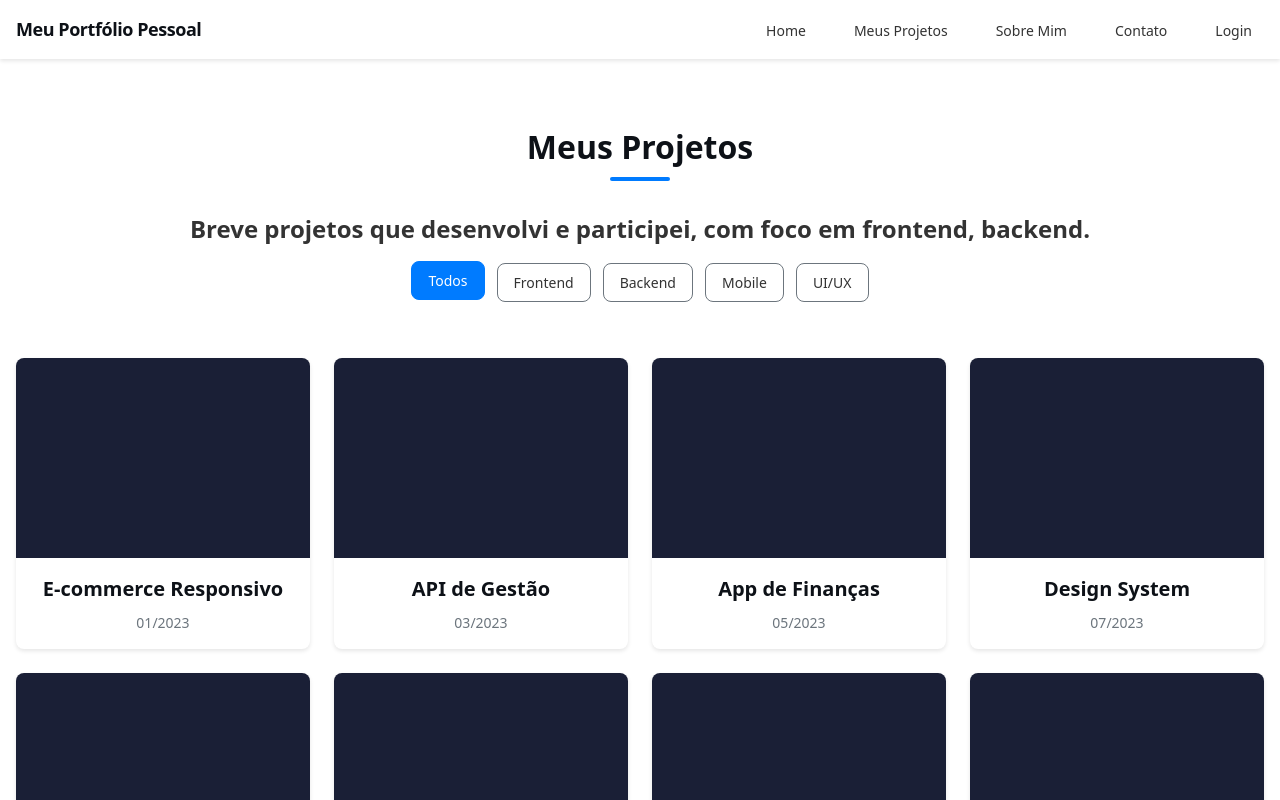
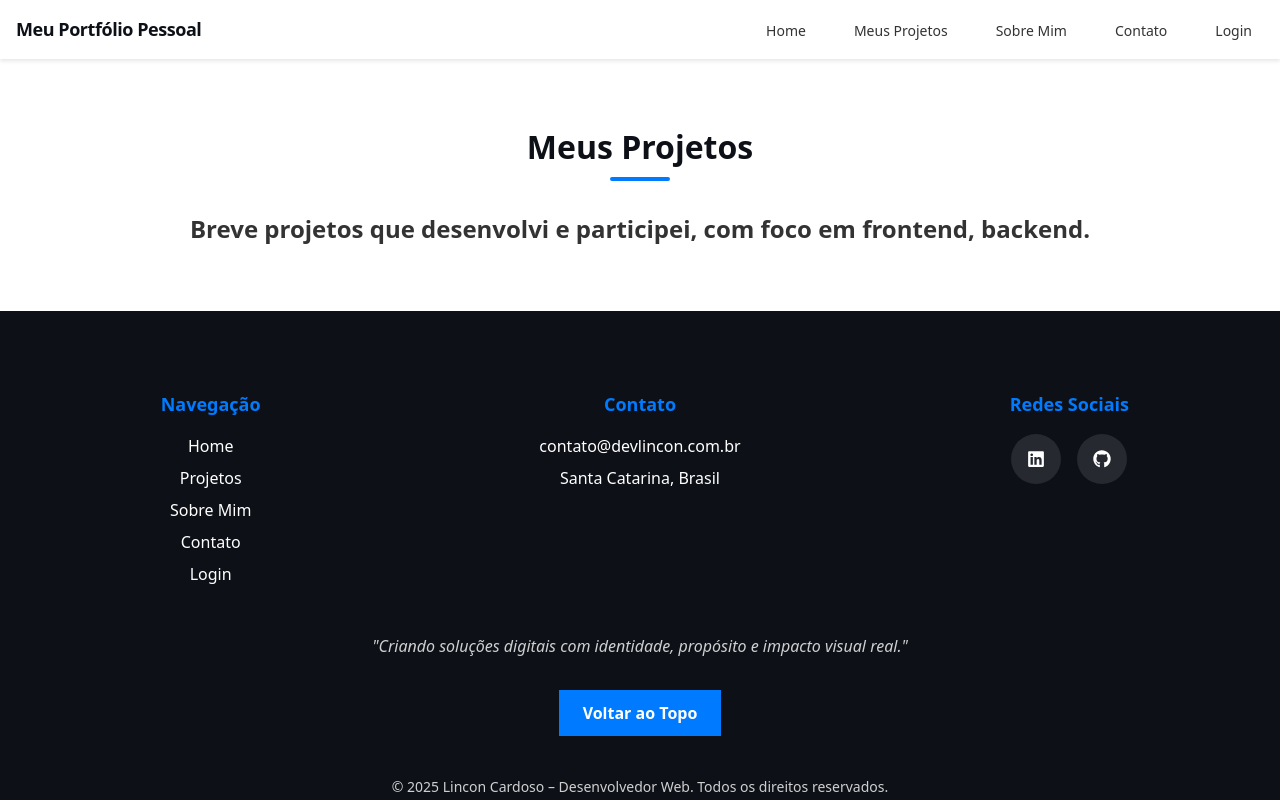
Before and after one commit to lincon-cardoso/meu-portifolio, a Next.js app: page /meuProjetos in a window 1280 px wide. Shown: the top 800 px of the page. Built offline with nearby package versions, Linux system fonts and the light colour scheme.

Commit message:
fix: comenta seções de menu e dados de projetos não utilizados

```diff
--- a/src/app/meuProjetos/page.tsx
+++ b/src/app/meuProjetos/page.tsx
@@ -5,28 +5,28 @@ import useProjectFilter from "@/hooks/useProjectFilter";
 import Cabecalho from "../../components/layout/Cabecalho";
 import Rodape from "../../components/layout/Rodape";
 
-const menuItems = [
-  { category: "todos", label: "Todos" },
-  { category: "frontend", label: "Frontend" },
-  { category: "backend", label: "Backend" },
-  { category: "mobile", label: "Mobile" },
-  { category: "ui", label: "UI/UX" },
-];
+// const menuItems = [
+//   { category: "todos", label: "Todos" },
+//   { category: "frontend", label: "Frontend" },
+//   { category: "backend", label: "Backend" },
+//   { category: "mobile", label: "Mobile" },
+//   { category: "ui", label: "UI/UX" },
+// ];
 
-const projectsData = [
-  { category: "frontend", title: "E-commerce Responsivo", date: "01/2023" },
-  { category: "backend", title: "API de Gestão", date: "03/2023" },
-  { category: "mobile", title: "App de Finanças", date: "05/2023" },
-  { category: "ui", title: "Design System", date: "07/2023" },
-  { category: "frontend", title: "Landing Page", date: "09/2023" },
-  { category: "backend", title: "Sistema de Autenticação", date: "10/2023" },
-  { category: "mobile", title: "App de Delivery", date: "11/2023" },
-  { category: "ui", title: "Redesign de Interface", date: "12/2023" },
-  { category: "frontend", title: "Blog Pessoal", date: "01/2024" },
-  { category: "backend", title: "API RESTful", date: "02/2024" },
-  { category: "mobile", title: "App de Notas", date: "03/2024" },
-  { category: "ui", title: "Dashboard de Analytics", date: "04/2024" },
-];
+// const projectsData = [
+//   { category: "frontend", title: "E-commerce Responsivo", date: "01/2023" },
+//   { category: "backend", title: "API de Gestão", date: "03/2023" },
+//   { category: "mobile", title: "App de Finanças", date: "05/2023" },
+//   { category: "ui", title: "Design System", date: "07/2023" },
+//   { category: "frontend", title: "Landing Page", date: "09/2023" },
+//   { category: "backend", title: "Sistema de Autenticação", date: "10/2023" },
+//   { category: "mobile", title: "App de Delivery", date: "11/2023" },
+//   { category: "ui", title: "Redesign de Interface", date: "12/2023" },
+//   { category: "frontend", title: "Blog Pessoal", date: "01/2024" },
+//   { category: "backend", title: "API RESTful", date: "02/2024" },
+//   { category: "mobile", title: "App de Notas", date: "03/2024" },
+//   { category: "ui", title: "Dashboard de Analytics", date: "04/2024" },
+// ];
 
 export default function MeuProjetosPage() {
   useProjectFilter();
@@ -44,7 +44,7 @@ export default function MeuProjetosPage() {
           </h1>
 
 
-          <div className="menu-horizontal">
+          {/* <div className="menu-horizontal">
             <ul className="menu-list">
               {menuItems.map((item) => (
                 <li className="menu-item" key={item.category}>
@@ -74,7 +74,7 @@ export default function MeuProjetosPage() {
             ))}
           </div>
 
-
+          */}
 
         </section>
       </main>
```
